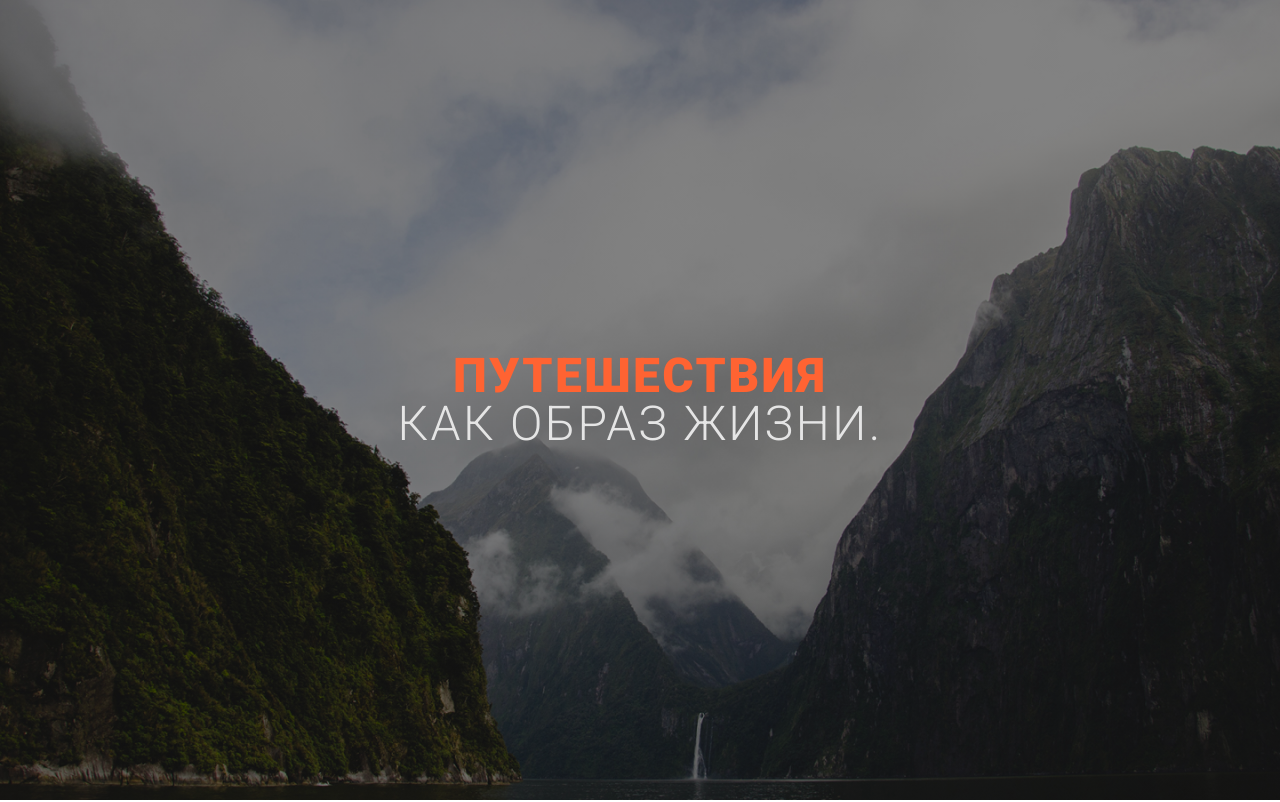
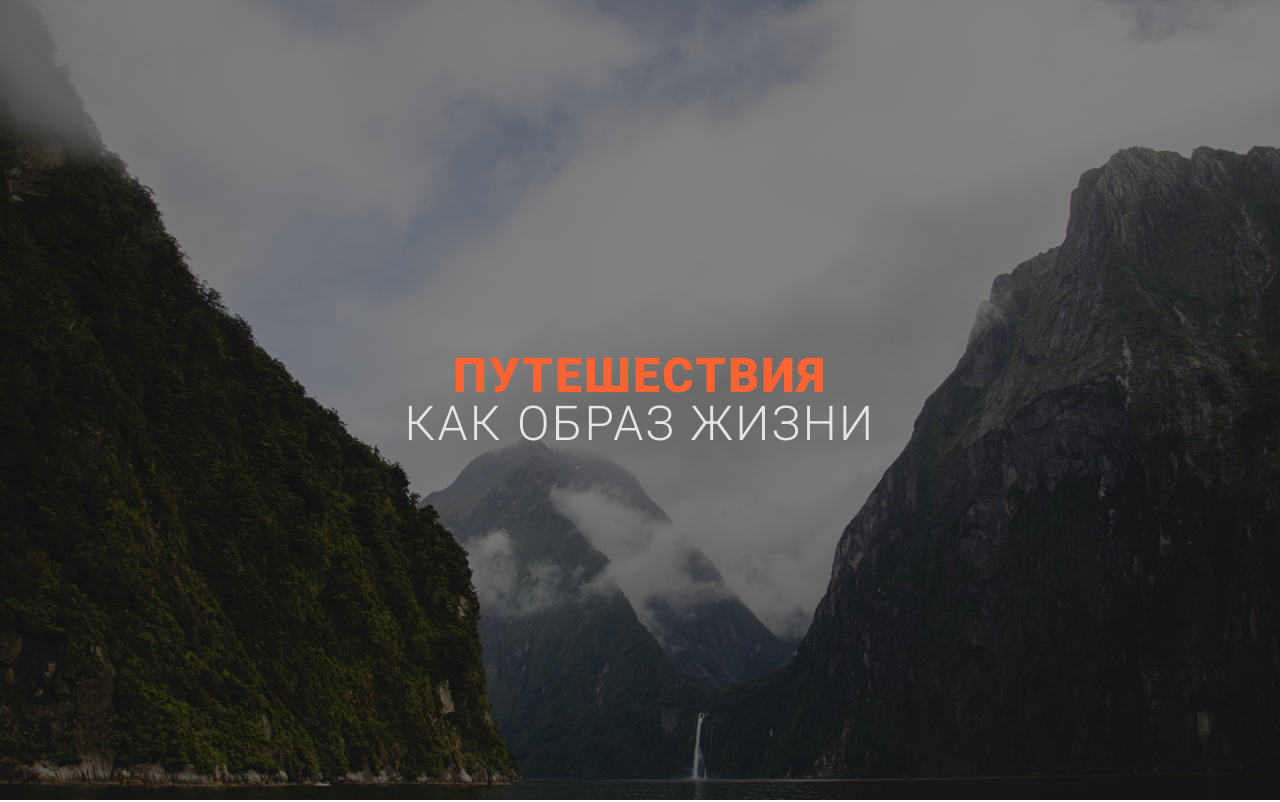
Before and after one commit to lyudmilaklochko/homework-12, a plain HTML site: page index.html in a window 1280 px wide. Shown: the top 802 px of the page. Drawn offline with Linux system fonts and the light colour scheme.

Commit message:
code review

```diff
--- a/index.html
+++ b/index.html
@@ -11,15 +11,12 @@
     <link rel="stylesheet" href="css/style.css">
 </head>
 <body>
-
     <!-- <h1>Body heading</h1> -->
     <header class="hero">
         <div class="container">
-            <span><b>Путешествия</b><br>как образ жизни.</span>
+            <span><b>Путешествия</b><br>как образ жизни</span>
         </div>
-
     </header>
-
     <main>
         <section class="photo-section">
             <div class="container">
```
